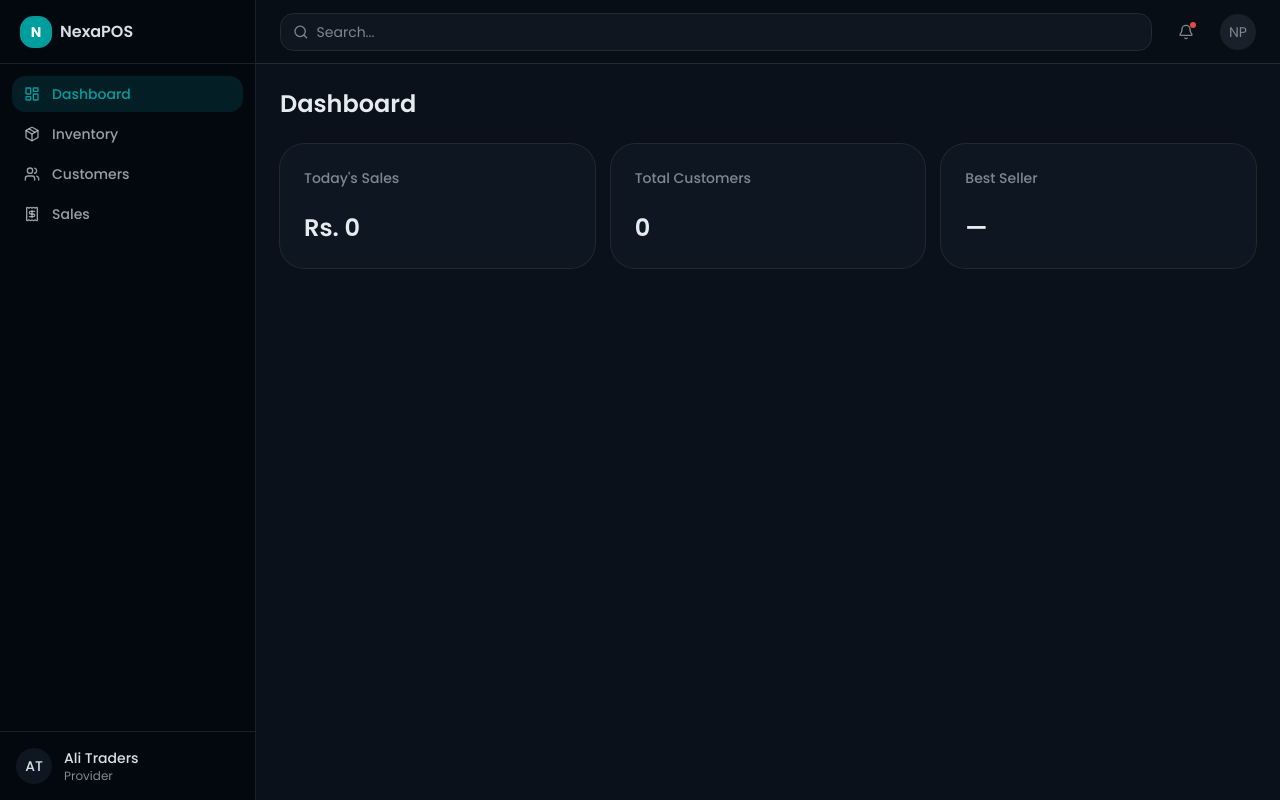
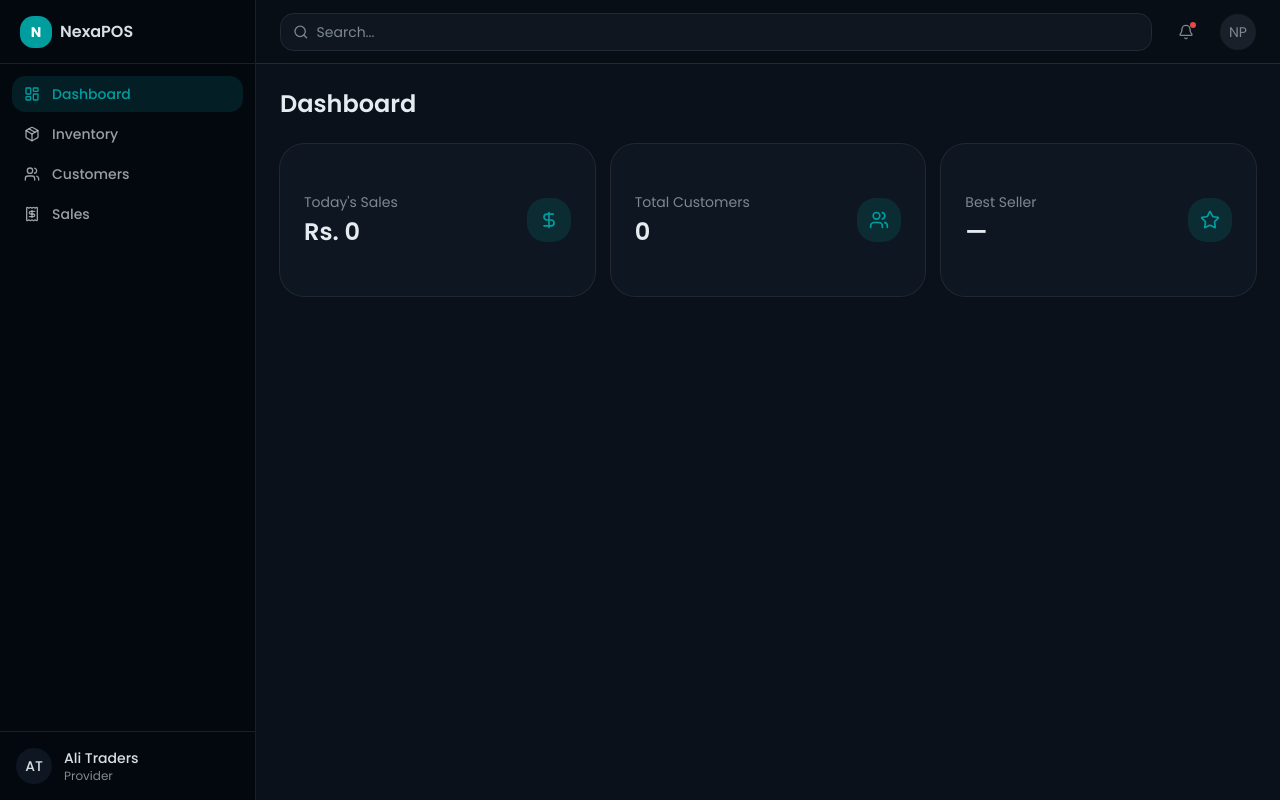
Before and after one commit to azeef-dev/nexa-pos, a Next.js app: page /provider in a window 1280 px wide. Built offline with nearby package versions, Linux system fonts and the light colour scheme.

Commit message:
feat: refactor ProviderHomePage to use a stats array for dynamic card rendering

```diff
--- a/src/app/(dashboard)/provider/page.js
+++ b/src/app/(dashboard)/provider/page.js
@@ -1,22 +1,30 @@
-import { Card, CardHeader, CardTitle, CardContent } from "@/components/ui/card";
+import { Card, CardContent } from "@/components/ui/card";
+import { DollarSign, Users, Star } from "lucide-react";
+
+const stats = [
+    { label: "Today's Sales", value: "Rs. 0", icon: DollarSign },
+    { label: "Total Customers", value: "0", icon: Users },
+    { label: "Best Seller", value: "—", icon: Star },
+];
 
 export default function ProviderHomePage() {
     return (
         <div>
-            <h1 className="mb-6 text-2xl font-semibold">Dashboard</h1>
+            <h1 className="mb-6 text-2xl font-semibold text-foreground">Dashboard</h1>
             <div className="grid gap-4 sm:grid-cols-2 lg:grid-cols-3">
-                <Card>
-                    <CardHeader><CardTitle className="text-sm text-muted-foreground">Today's Sales</CardTitle></CardHeader>
-                    <CardContent className="text-2xl font-semibold">Rs. 0</CardContent>
-                </Card>
-                <Card>
-                    <CardHeader><CardTitle className="text-sm text-muted-foreground">Total Customers</CardTitle></CardHeader>
-                    <CardContent className="text-2xl font-semibold">0</CardContent>
-                </Card>
-                <Card>
-                    <CardHeader><CardTitle className="text-sm text-muted-foreground">Best Seller</CardTitle></CardHeader>
-                    <CardContent className="text-2xl font-semibold">—</CardContent>
-                </Card>
+                {stats.map(({ label, value, icon: Icon }) => (
+                    <Card key={label} className="border-border/60">
+                        <CardContent className="flex items-center justify-between p-6">
+                            <div>
+                                <p className="text-sm text-muted-foreground">{label}</p>
+                                <p className="mt-1 text-2xl font-semibold text-foreground">{value}</p>
+                            </div>
+                            <div className="flex h-11 w-11 items-center justify-center rounded-xl bg-primary/15 text-primary">
+                                <Icon className="h-5 w-5" />
+                            </div>
+                        </CardContent>
+                    </Card>
+                ))}
             </div>
         </div>
     );
```
